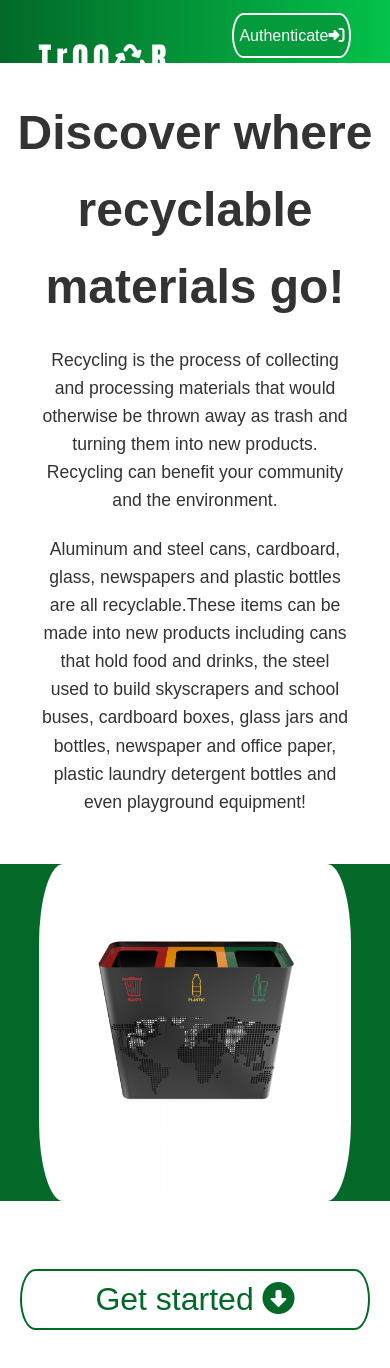
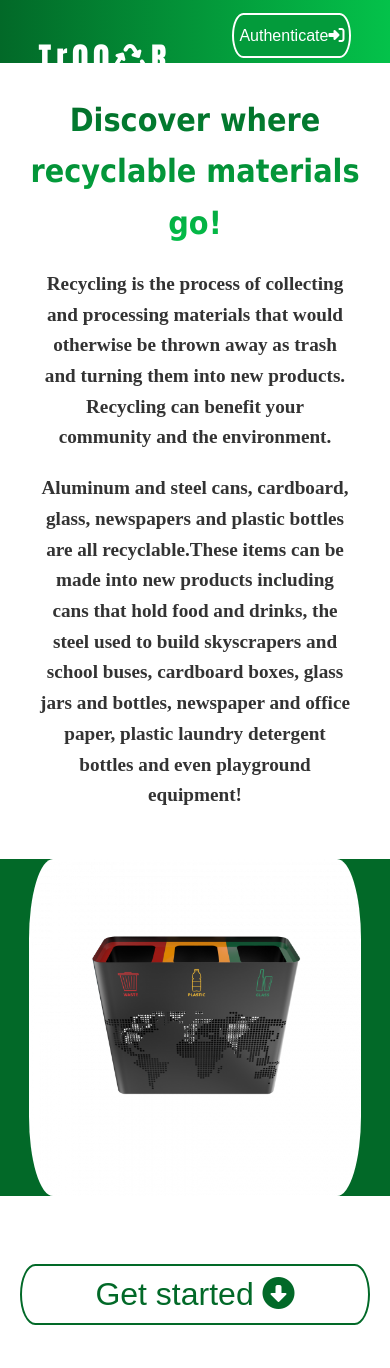
Before and after one commit to salEZY/tr00recycler, a React (Create React App) app in the folder true-recycler-front/: page / in a window 390 px wide. Shown: the top 1368 px of the page. Built offline with nearby package versions, Linux system fonts and the light colour scheme; no server answers.

Commit message:
css refactor

```diff
--- a/true-recycler-front/src/App.css
+++ b/true-recycler-front/src/App.css
@@ -73,7 +73,7 @@ header a {
 
 @media screen and (max-width: 767px) {
   main {
-    width: 95%;
+    width: 100%;
   }
 }
 
--- a/true-recycler-front/src/components/Intro/Intro.css
+++ b/true-recycler-front/src/components/Intro/Intro.css
@@ -5,12 +5,18 @@
 
 .intro h2 {
   font-size: 3rem;
+  font-family: Tahoma, Helvetica, Arial, Sans-Serif;
+  background: -webkit-linear-gradient(#026928, #04c24a);
+  background-clip: text;
+  -webkit-text-fill-color: transparent;
 }
 
 .intro p {
   margin: 20px auto;
   width: 80%;
-  font-size: 1.1rem;
+  font-size: 1.2rem;
+  font-family: "Myriad Pro", "sans-serif";
+  font-weight: bold;
 }
 
 .intro-btn {
@@ -72,15 +78,17 @@
     width: 90%;
   }
   .img-holder img {
-    width: 80%;
+    width: 85%;
     margin: 0 auto;
+  }
+  .intro h2 {
+    font-size: 2rem;
   }
 }
 
-@media screen and (max-width: 500px) {
+@media screen and (max-width: 600px) {
   .small {
     display: block;
-    width: 70%;
   }
   .normal {
     display: none;
```
